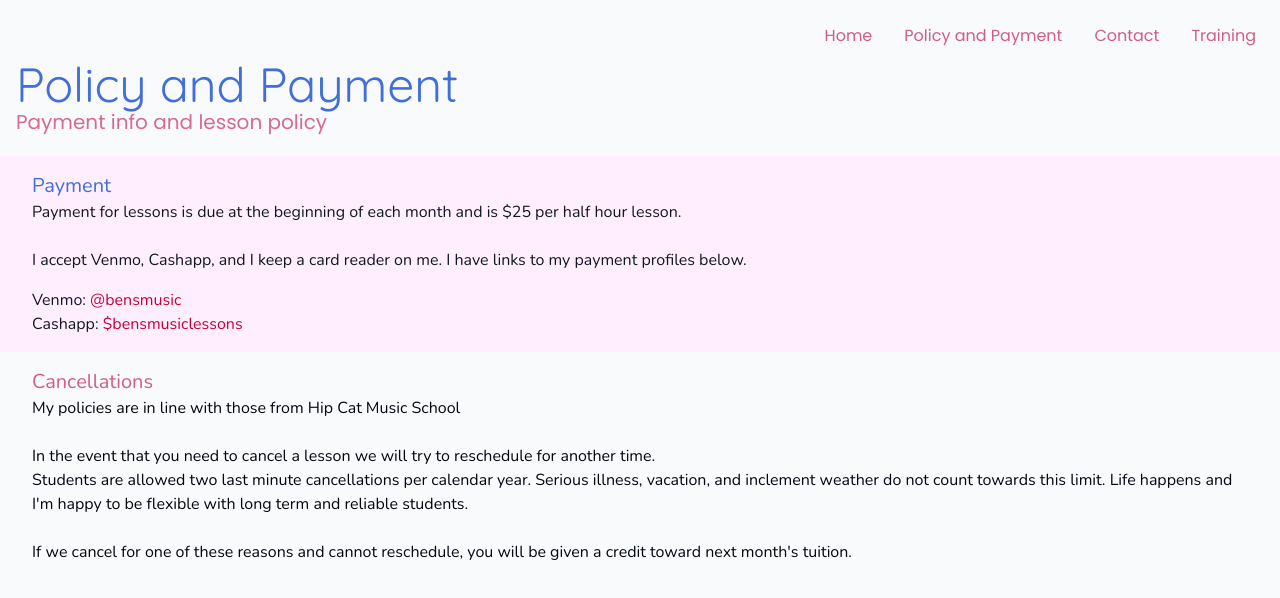
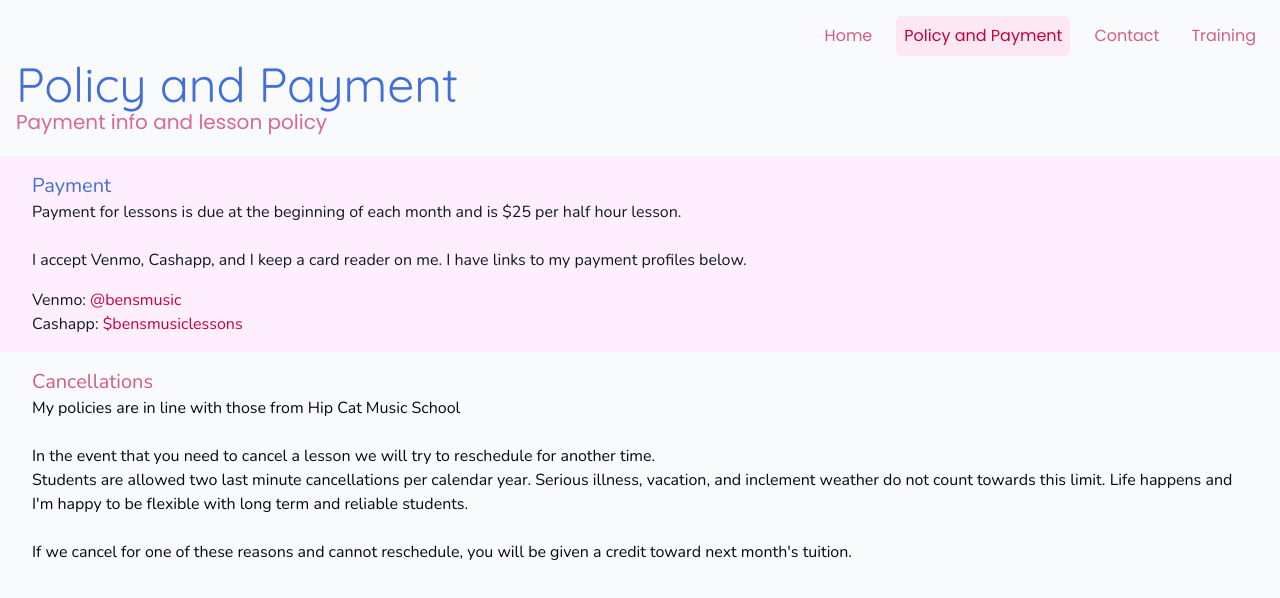
Before and after one commit to BenSievert/bensmusic.io, a SvelteKit app: page /policy in a window 1280 px wide. Shown: the top 598 px of the page. Built offline with nearby package versions, Linux system fonts and the light colour scheme.

Commit message:
navigator

```diff
--- a/src/components/Navigation.svelte
+++ b/src/components/Navigation.svelte
@@ -1,5 +1,8 @@
 <script>
-	let isOpen = false;
+	import { page } from '$app/state';
+	let isOpen = $state(false);
+
+	let path = $derived(page.url.pathname)
 
 	function toggleMenu() {
 		isOpen = !isOpen;
@@ -38,7 +41,7 @@
 		{#each links as link}
 			<a
 				href={link.href}
-				class="text-accent-dark hover:bg-highlight-mintGreen p-2 hover:text-rose-700 md:rounded-md"
+				class="{path == link.href ? `text-rose-700 bg-pink-100` : `text-accent-dark`} hover:bg-pink-100 p-2 hover:text-rose-700 md:rounded-md"
 			>
 				{link.name}
 			</a>
@@ -53,11 +56,11 @@
 			<a
 				on:click={toggleMenu}
 				href={link.href}
-				class="hover:bg-highlight-mintGreen p-2 text-rose-700"
+				class="p-2 text-rose-700 {path == link.href ? `bg-blue-200` : ``}"
 			>
 				{link.name}
 			</a>
-			<hr class="text-blue-200" />
+			<hr class="text-blue-300" />
 		{/each}
 	</div>
 </nav>
--- a/src/components/SitePage.svelte
+++ b/src/components/SitePage.svelte
@@ -1,6 +1,5 @@
 <script>
 	const { title, subtitle = ``, pageTitle = ``, extra, children = () => {} } = $props();
-	console.log(extra);
 </script>
 
 <svelte:head>
--- a/src/routes/availability/+page.svelte
+++ b/src/routes/availability/+page.svelte
@@ -82,11 +82,7 @@
 	let highestIndex = $derived(percentager(end))
 
 	let shownTimes = $derived(times.filter((time, i) => i >= lowestIndex && i <= highestIndex))
-	console.log(shownTimes)
-
-
-
-		let openSchedule = $state({});
+	let openSchedule = $state({});
 	let errorMessage = $state(``);
 	let permanent = $state(true);
 
```
